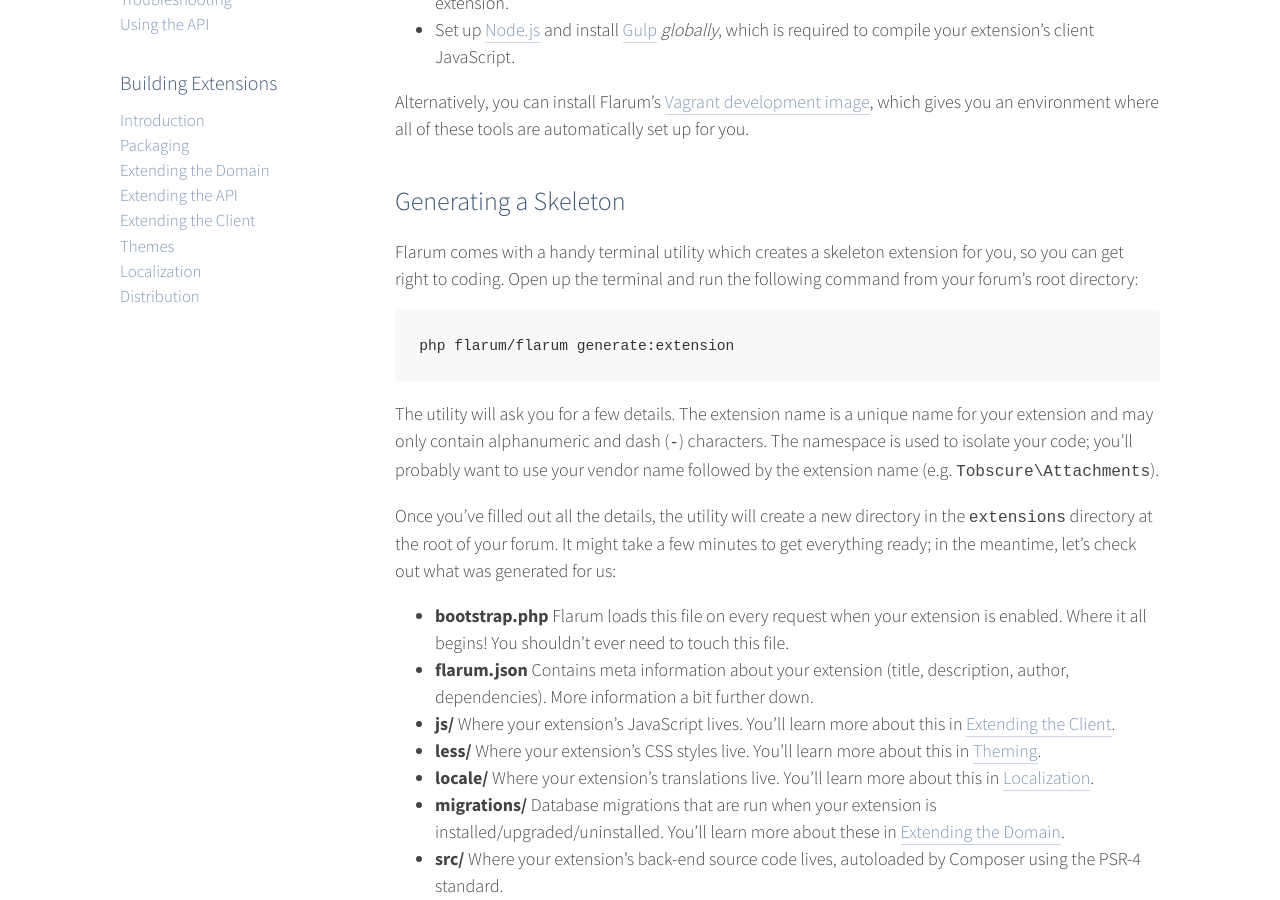
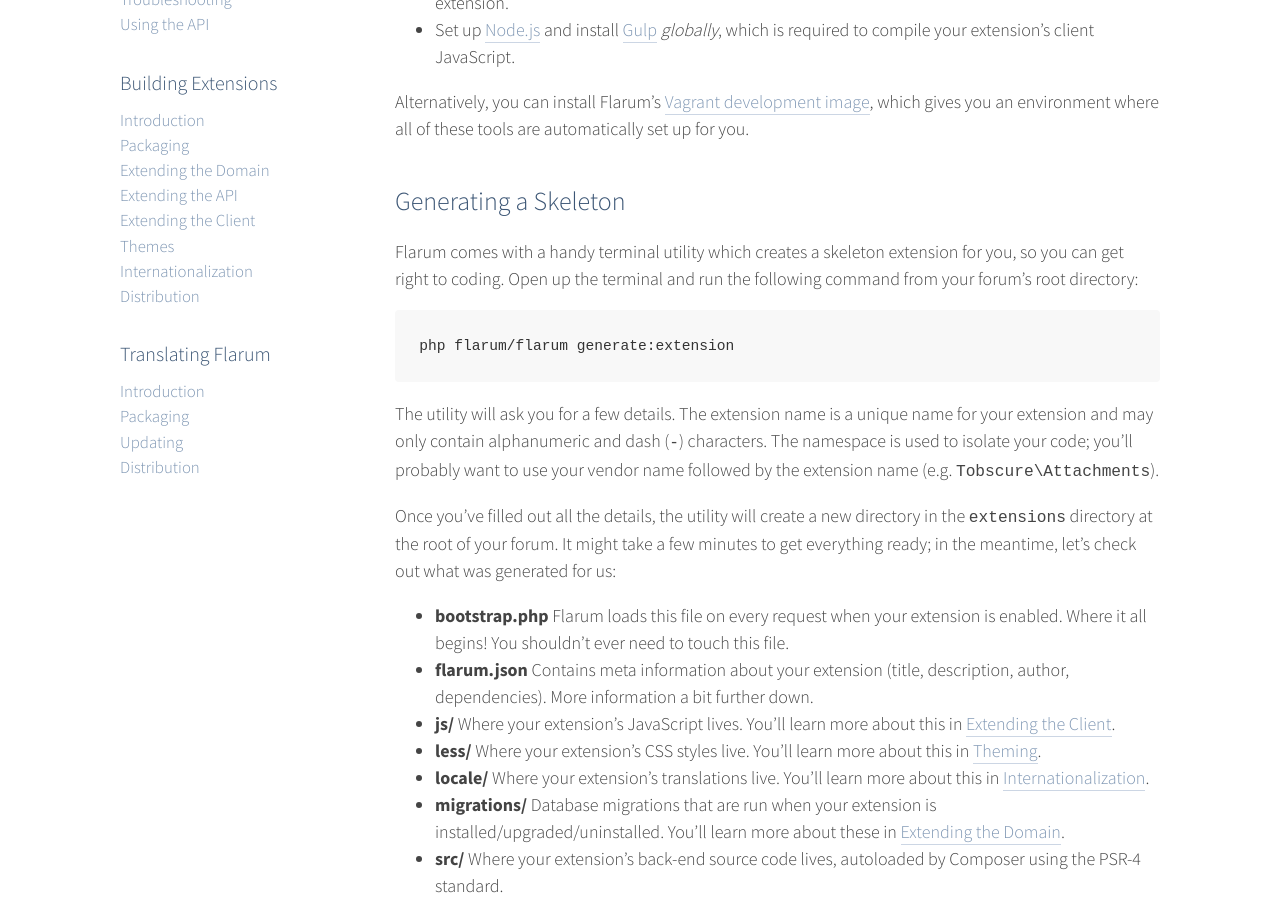
Before and after one commit to flarum/flarum.github.io, a Jekyll site: the page built from _docs/extend/packaging.md, in a window 1280 px wide and 900 px high, scrolled down 504 px. Built offline with Jekyll 4.4.1, drawn with Linux system fonts in a browser that asks for light colours; nearby versions of some CDN libraries; comment, search, counter and statistics services are not loaded.

Commit message:
Expand l10n documentation
Refer to http://discuss.flarum.org/d/1085/8
- Adds a page for langpack installation instructions.
- Renames the i18n page in the Extensions section
- Modifies the packaging page in same to match.
- Adds a new section of l10n pages for translators.

```diff
--- a/_data/docs.yml
+++ b/_data/docs.yml
@@ -7,6 +7,7 @@
 - title: Using Flarum
   docs:
   - installation
+  - languages
   - troubleshooting
   - api
 
@@ -18,5 +19,13 @@
   - extend/api
   - extend/client
   - extend/themes
-  - extend/localization
+  - extend/internationalization
   - extend/distribution
+
+- title: Translating Flarum
+  docs:
+  - translate
+  - translate/packaging
+  - translate/localizing
+  - translate/updating
+  - translate/distribution
--- a/_docs/extend/packaging.md
+++ b/_docs/extend/packaging.md
@@ -28,7 +28,7 @@
 * **flarum.json** Contains meta information about your extension (title, description, author, dependencies). More information a bit further down.
 * **js/** Where your extension's JavaScript lives. You'll learn more about this in [Extending the Client]({{ site.baseurl }}/docs/extend/client).
 * **less/** Where your extension's CSS styles live. You'll learn more about this in [Theming]({{ site.baseurl }}/docs/extend/theming).
-* **locale/** Where your extension's translations live. You'll learn more about this in [Localization]({{ site.baseurl }}/docs/extend/localization).
+* **locale/** Where your extension's translations live. You'll learn more about this in [Internationalization]({{ site.baseurl }}/docs/extend/internationalization).
 * **migrations/** Database migrations that are run when your extension is installed/upgraded/uninstalled. You'll learn more about these in [Extending the Domain]({{ site.baseurl }}/docs/extend/domain).
 * **src/** Where your extension's back-end source code lives, autoloaded by Composer using the PSR-4 standard.
 
```
Also changed, not shown: _docs/extend/internationalization.md (added, +6 -0 lines), _docs/languages.md (added, +6 -0 lines), _docs/localize/distribution.md (added, +6 -0 lines), _docs/localize/index.md (added, +6 -0 lines), _docs/localize/localization.md (renamed from _docs/extend/localization.md, +1 -1 lines), _docs/localize/packaging.md (added, +6 -0 lines), _docs/localize/updating.md (added, +6 -0 lines).
